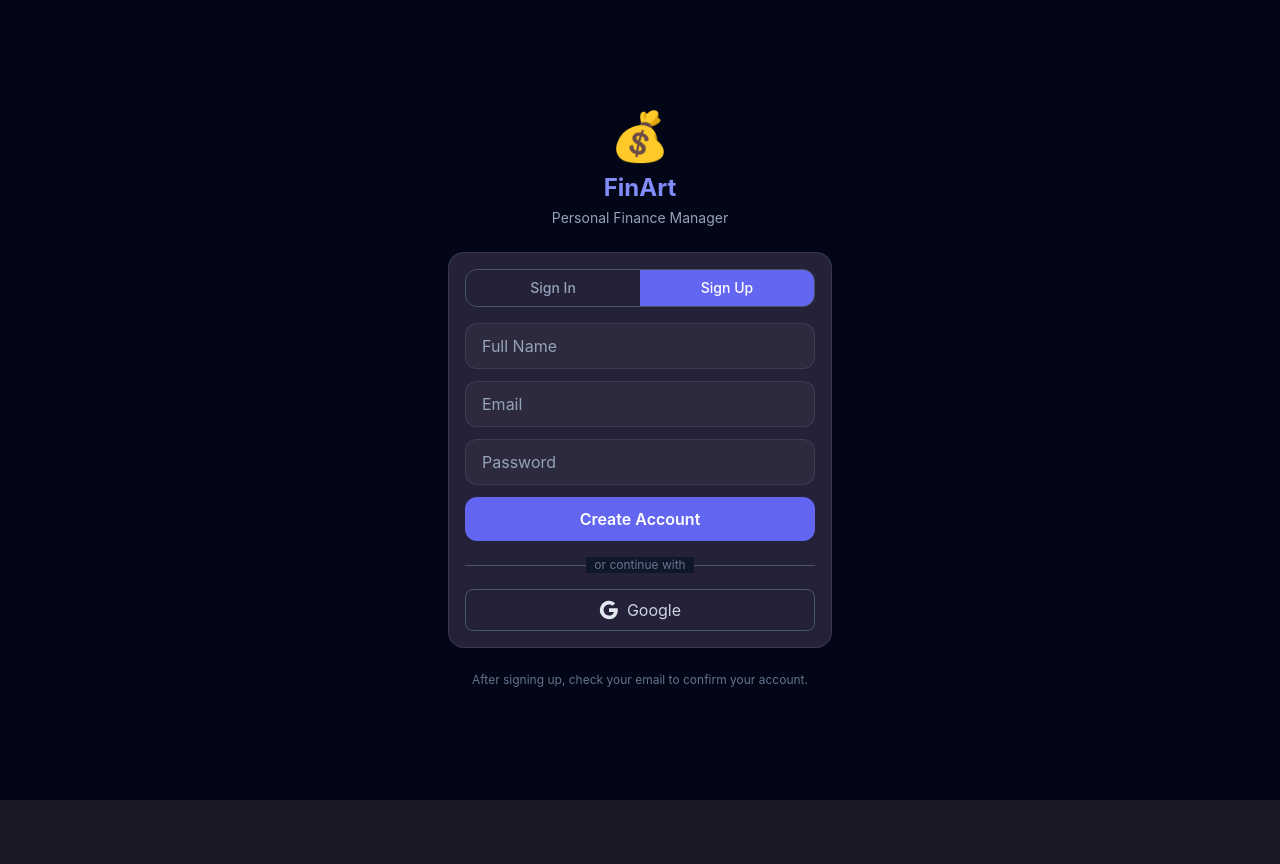
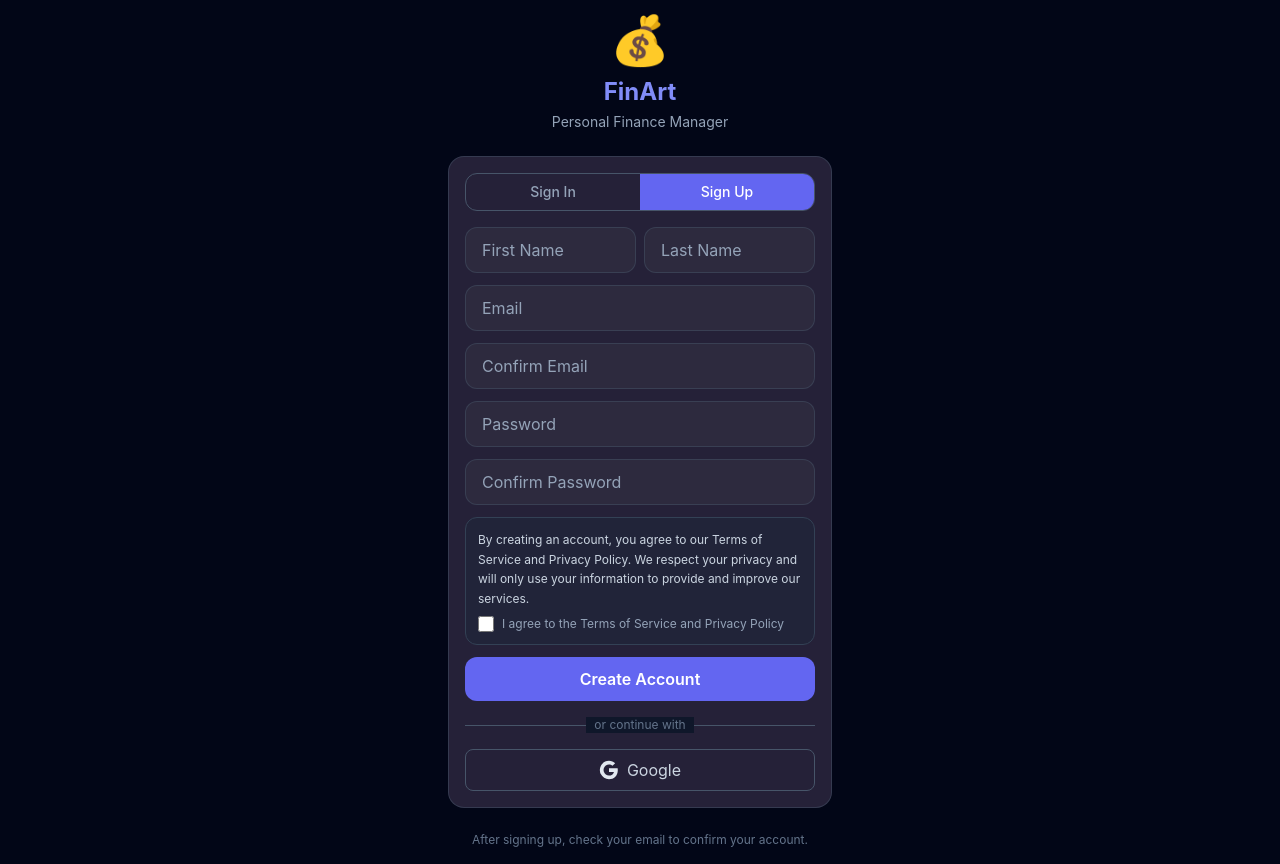
Before and after one commit to alnahash/FinArt-Web, a React (Vite) app: page /#/login in a window 1280 px wide. Both pictures are taken after a click on the button "Sign Up". Before the commit the page ends 800 px from the top, so only its background shows below. Built offline with nearby package versions, Linux system fonts and the light colour scheme.

Commit message:
Enhance signup form with First Name, Last Name, Email confirmation, Password confirmation, and Terms agreement checkbox

```diff
--- a/src/pages/LoginPage.tsx
+++ b/src/pages/LoginPage.tsx
@@ -9,13 +9,28 @@ export default function LoginPage() {
   const navigate = useNavigate()
   const [mode, setMode] = useState<Mode>('login')
   const [email, setEmail] = useState('')
+  const [confirmEmail, setConfirmEmail] = useState('')
   const [password, setPassword] = useState('')
-  const [fullName, setFullName] = useState('')
+  const [confirmPassword, setConfirmPassword] = useState('')
+  const [firstName, setFirstName] = useState('')
+  const [lastName, setLastName] = useState('')
+  const [agreeToTerms, setAgreeToTerms] = useState(false)
   const [loading, setLoading] = useState(false)
   const [error, setError] = useState('')
   const [info, setInfo] = useState('')
 
-  const switchMode = (m: Mode) => { setMode(m); setError(''); setInfo('') }
+  const switchMode = (m: Mode) => {
+    setMode(m)
+    setError('')
+    setInfo('')
+    setEmail('')
+    setConfirmEmail('')
+    setPassword('')
+    setConfirmPassword('')
+    setFirstName('')
+    setLastName('')
+    setAgreeToTerms(false)
+  }
 
   const handleGoogleSignIn = async () => {
     setError('')
@@ -51,6 +66,15 @@ export default function LoginPage() {
           }
         }
       } else {
+        // Validation for signup
+        if (!firstName.trim()) throw new Error('First name is required')
+        if (!lastName.trim()) throw new Error('Last name is required')
+        if (email !== confirmEmail) throw new Error('Emails do not match')
+        if (password !== confirmPassword) throw new Error('Passwords do not match')
+        if (password.length < 6) throw new Error('Password must be at least 6 characters')
+        if (!agreeToTerms) throw new Error('You must agree to the terms and conditions')
+
+        const fullName = `${firstName.trim()} ${lastName.trim()}`
         const { error: err } = await signUp(email, password, fullName)
         if (err) throw err
         setInfo('Account created — check your email to confirm before signing in.')
@@ -100,14 +124,44 @@ export default function LoginPage() {
 
           <form onSubmit={handleSubmit} className="space-y-3">
             {mode === 'signup' && (
-              <input className="input" type="text" placeholder="Full Name" value={fullName}
-                onChange={e => setFullName(e.target.value)} required />
+              <>
+                <div className="grid grid-cols-2 gap-2">
+                  <input className="input" type="text" placeholder="First Name" value={firstName}
+                    onChange={e => setFirstName(e.target.value)} required />
+                  <input className="input" type="text" placeholder="Last Name" value={lastName}
+                    onChange={e => setLastName(e.target.value)} required />
+                </div>
+                <input className="input" type="email" placeholder="Email" value={email}
+                  onChange={e => setEmail(e.target.value)} required />
+                <input className="input" type="email" placeholder="Confirm Email" value={confirmEmail}
+                  onChange={e => setConfirmEmail(e.target.value)} required />
+                <input className="input" type="password" placeholder="Password" value={password}
+                  onChange={e => setPassword(e.target.value)} required minLength={6} />
+                <input className="input" type="password" placeholder="Confirm Password" value={confirmPassword}
+                  onChange={e => setConfirmPassword(e.target.value)} required minLength={6} />
+              </>
             )}
-            <input className="input" type="email" placeholder="Email" value={email}
-              onChange={e => setEmail(e.target.value)} required />
-            {mode !== 'forgot' && (
-              <input className="input" type="password" placeholder="Password" value={password}
-                onChange={e => setPassword(e.target.value)} required minLength={6} />
+            {mode !== 'signup' && (
+              <>
+                <input className="input" type="email" placeholder="Email" value={email}
+                  onChange={e => setEmail(e.target.value)} required />
+                {mode !== 'forgot' && (
+                  <input className="input" type="password" placeholder="Password" value={password}
+                    onChange={e => setPassword(e.target.value)} required minLength={6} />
+                )}
+              </>
+            )}
+
+            {mode === 'signup' && (
+              <div className="bg-slate-800/50 border border-slate-700 rounded-xl p-3 space-y-2">
+                <p className="text-xs text-slate-300 leading-relaxed">
+                  By creating an account, you agree to our Terms of Service and Privacy Policy. We respect your privacy and will only use your information to provide and improve our services.
+                </p>
+                <label className="flex items-center gap-2 cursor-pointer">
+                  <input type="checkbox" checked={agreeToTerms} onChange={e => setAgreeToTerms(e.target.checked)} className="w-4 h-4 rounded accent-indigo-500" />
+                  <span className="text-xs text-slate-400">I agree to the Terms of Service and Privacy Policy</span>
+                </label>
+              </div>
             )}
 
             {error && (
```
